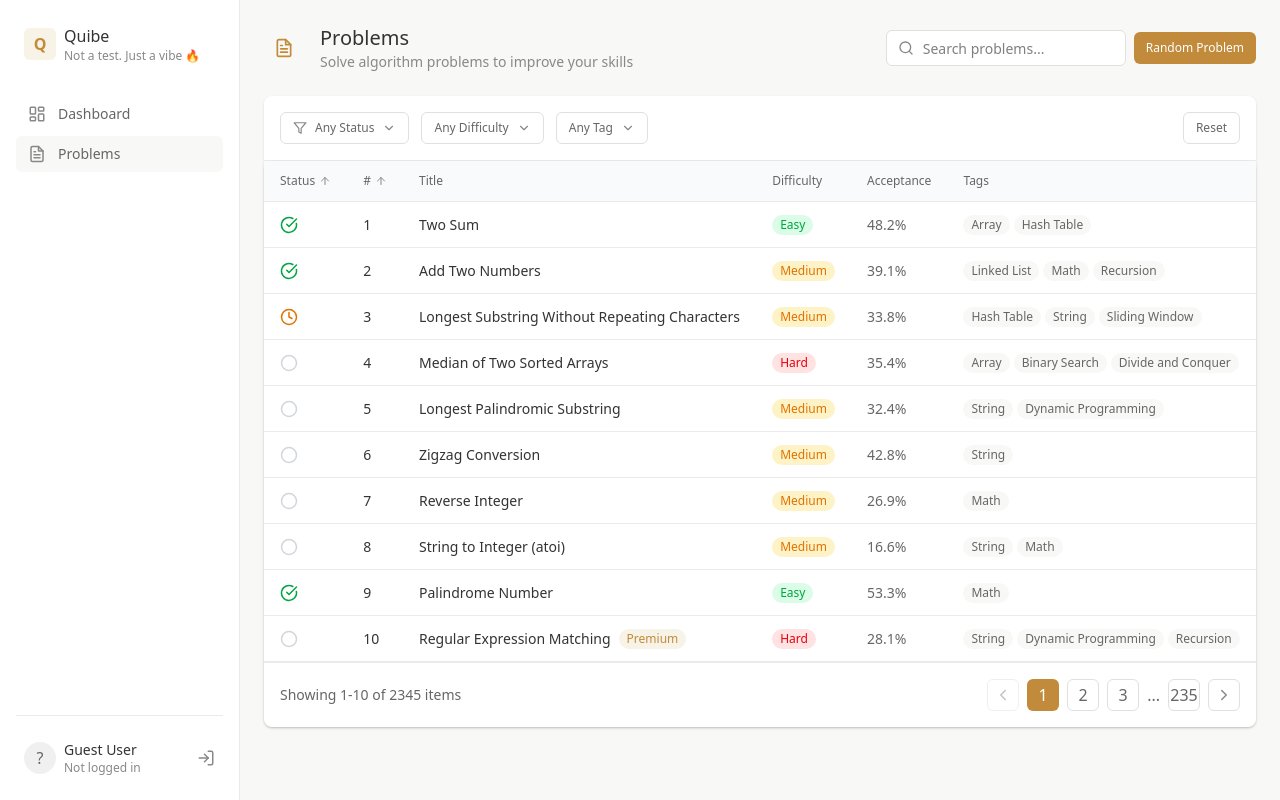
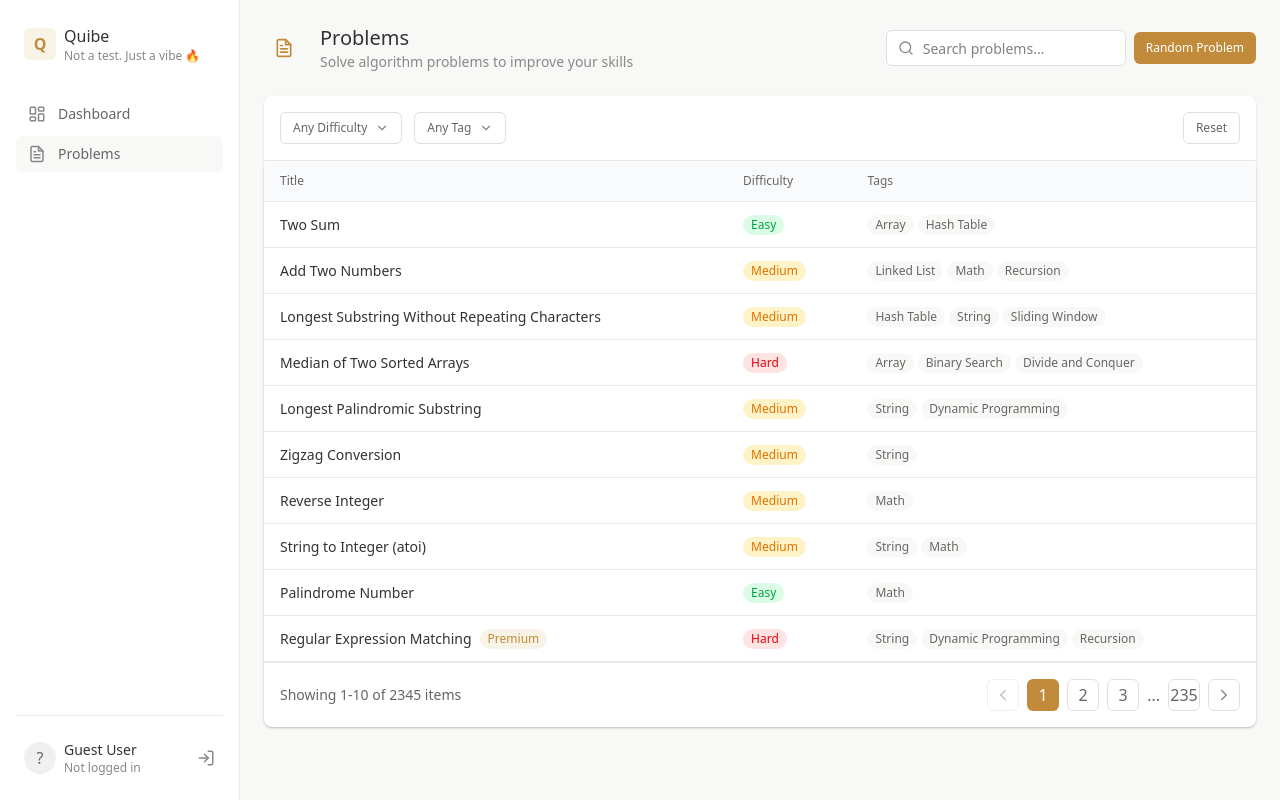
Before and after one commit to dygma0/moco-frontend, a React app: page /problems in a window 1280 px wide. Built offline with nearby package versions, Linux system fonts and the light colour scheme; the HTML template or start-up script is replaced by a standard one.

Commit message:
refactor: 문제 목록 및 필터 컴포넌트 개선

```diff
--- a/src/components/problems/ProblemRow.tsx
+++ b/src/components/problems/ProblemRow.tsx
@@ -1,51 +1,30 @@
-import { Icon } from '../ui/Icon'
-import { Badge } from '../ui/Badge'
+import { Icon } from "../ui/Icon";
+import { Badge } from "../ui/Badge";
 
 export interface ProblemRowProps {
-  id: number
-  title: string
-  difficulty: 'Easy' | 'Medium' | 'Hard'
-  acceptance: string
-  tags: string[]
-  status: 'completed' | 'in-progress' | 'not-started'
-  isPremium?: boolean
+	id: number;
+	title: string;
+	difficulty: "Easy" | "Medium" | "Hard";
+	tags: string[];
+	isPremium?: boolean;
 }
 
-export function ProblemRow({ id, title, difficulty, acceptance, tags, status, isPremium }: ProblemRowProps) {
+export function ProblemRow({
+	id,
+	title,
+	difficulty,
+	tags,
+	isPremium,
+}: ProblemRowProps) {
 	const difficultyVariant =
-    difficulty === 'Easy' ? 'success' :
-      difficulty === 'Medium' ? 'warning' :
-        'danger';
-
-  // Status text for screen readers
-  const statusText =
-    status === 'completed' ? 'Completed' :
-    status === 'in-progress' ? 'In progress' :
-    'Not started';
+		difficulty === "Easy"
+			? "success"
+			: difficulty === "Medium"
+				? "warning"
+				: "danger";
 
 	return (
 		<tr className="border-b border-[#eaeaea] hover:bg-[#f9fafb] transition-colors">
-      <td className="px-4 py-3 text-center">
-        {status === 'completed' && (
-          <Icon id={`completedStatus${id}`} title="Completed" className="h-4 w-4 text-green-600">
-            <path d="M21.801 10A10 10 0 1 1 17 3.335"/>
-            <path d="m9 11 3 3L22 4"/>
-          </Icon>
-        )}
-        {status === 'in-progress' && (
-          <Icon id={`inProgressStatus${id}`} title="In progress" className="h-4 w-4 text-amber-600">
-            <circle cx="12" cy="12" r="10"/>
-            <polyline points="12 6 12 12 16 14"/>
-          </Icon>
-        )}
-        {status === 'not-started' && (
-          <Icon id={`notStartedStatus${id}`} title="Not started" className="h-4 w-4 text-gray-300">
-            <circle cx="12" cy="12" r="10"/>
-          </Icon>
-        )}
-        <span className="sr-only">{statusText}</span>
-      </td>
-      <td className="px-4 py-3 text-sm font-medium text-[#333]">{id}</td>
 			<td className="px-4 py-3">
 				<div className="flex items-center">
 					<a
@@ -59,8 +38,7 @@ export function ProblemRow({ id, title, difficulty, acceptance, tags, status, is
 						<Badge
 							variant="primary"
 							className="ml-2"
-              role="status"
-              ariaLabel="Premium problem"
+							aria-label="Premium problem"
 						>
 							Premium
 						</Badge>
@@ -70,21 +48,15 @@ export function ProblemRow({ id, title, difficulty, acceptance, tags, status, is
 			<td className="px-4 py-3 text-sm">
 				<Badge
 					variant={difficultyVariant}
-          role="status"
-          ariaLabel={`Difficulty level: ${difficulty}`}
+					aria-label={`Difficulty level: ${difficulty}`}
 				>
 					{difficulty}
 				</Badge>
 			</td>
-      <td className="px-4 py-3 text-sm text-[#666]" aria-label="Acceptance rate">{acceptance}</td>
 			<td className="px-4 py-3">
 				<div className="flex flex-wrap gap-1" aria-label="Problem tags">
-          {tags.map(tag => (
-            <Badge
-              key={tag}
-              variant="default"
-              ariaLabel={`Tag: ${tag}`}
-            >
+					{tags.map((tag) => (
+						<Badge key={tag} variant="default" ariaLabel={`Tag: ${tag}`}>
 							{tag}
 						</Badge>
 					))}
--- a/src/components/problems/ProblemsFilters.tsx
+++ b/src/components/problems/ProblemsFilters.tsx
@@ -5,7 +5,6 @@ import {Icon} from '../ui/Icon'
 interface ProblemsFiltersProps {
     onFilterChange?: (filterType: string, value: string) => void
     onReset?: () => void
-    statusFilter?: string
     difficultyFilter?: string
     tagFilter?: string
 }
@@ -13,22 +12,12 @@ interface ProblemsFiltersProps {
 export function ProblemsFilters({
                                     onFilterChange,
                                     onReset,
-                                    statusFilter = 'Any Status',
                                     difficultyFilter = 'Any Difficulty',
                                     tagFilter = 'Any Tag'
                                 }: ProblemsFiltersProps) {
     return (
         <div className="border-b border-[#eaeaea]">
             <div className="p-4 flex flex-wrap gap-3">
-                <FilterButton
-                    label={statusFilter}
-                    icon={
-                        <Icon id="filterIcon" title="Filter">
-                            <polygon points="22 3 2 3 10 12.46 10 19 14 21 14 12.46 22 3"/>
-                        </Icon>
-                    }
-                    onClick={() => onFilterChange?.('status', statusFilter)}
-                />
 
                 <FilterButton
                     label={difficultyFilter}
--- a/src/components/problems/ProblemsTable.tsx
+++ b/src/components/problems/ProblemsTable.tsx
@@ -1,14 +1,14 @@
-import {ProblemRow, ProblemRowProps} from './ProblemRow'
-import {Pagination} from '../ui/Pagination'
-import {Icon} from '../ui/Icon'
+import { ProblemRow, type ProblemRowProps } from "./ProblemRow";
+import { Pagination } from "../ui/Pagination";
+import { Icon } from "../ui/Icon";
 
 interface ProblemsTableProps {
-    problems: ProblemRowProps[]
-    currentPage: number
-    totalPages: number
-    totalProblems: number
-    onPageChange: (page: number) => void
-    itemsPerPage?: number
+	problems: ProblemRowProps[];
+	currentPage: number;
+	totalPages: number;
+	totalProblems: number;
+	onPageChange: (page: number) => void;
+	itemsPerPage?: number;
 }
 
 export function ProblemsTable({
@@ -17,7 +17,7 @@ export function ProblemsTable({
 	totalPages,
 	totalProblems,
 	onPageChange,
-                                  itemsPerPage = 10
+	itemsPerPage = 10,
 }: ProblemsTableProps) {
 	return (
 		<div className="bg-white rounded-lg shadow-sm mb-6">
@@ -26,49 +26,22 @@ export function ProblemsTable({
 					<thead>
 						<tr className="border-b border-[#eaeaea] bg-[#f9fafb] text-xs text-[#666]">
 							<th className="px-4 py-3 text-left font-medium cursor-pointer">
-                            <div className="flex items-center">
-                                Status
-                                <span className="ml-1">
-                    <Icon id="sortStatusIcon" title="Sort ascending" size={12}>
-                      <path d="m5 12 7-7 7 7"/>
-                      <path d="M12 19V5"/>
-                    </Icon>
-                  </span>
-                            </div>
-                        </th>
-                        <th className="px-4 py-3 text-left font-medium cursor-pointer">
-                            <div className="flex items-center">
-                                #
-                                <span className="ml-1">
-                    <Icon id="sortIdIcon" title="Sort ascending" size={12}>
-                      <path d="m5 12 7-7 7 7"/>
-                      <path d="M12 19V5"/>
-                    </Icon>
-                  </span>
-                            </div>
-                        </th>
-                        <th className="px-4 py-3 text-left font-medium cursor-pointer">
 								<div className="flex items-center">Title</div>
 							</th>
 							<th className="px-4 py-3 text-left font-medium cursor-pointer">
 								<div className="flex items-center">Difficulty</div>
 							</th>
-                        <th className="px-4 py-3 text-left font-medium cursor-pointer">
-                            <div className="flex items-center">Acceptance</div>
-                        </th>
 							<th className="px-4 py-3 text-left font-medium">Tags</th>
 						</tr>
 					</thead>
 					<tbody>
-                    {problems.map(problem => (
+						{problems.map((problem) => (
 							<ProblemRow
 								key={problem.id}
 								id={problem.id}
 								title={problem.title}
 								difficulty={problem.difficulty}
-                            acceptance={problem.acceptance}
 								tags={problem.tags}
-                            status={problem.status}
 								isPremium={problem.isPremium}
 							/>
 						))}
@@ -84,5 +57,5 @@ export function ProblemsTable({
 				/>
 			</div>
 		</div>
-    )
+	);
 }
--- a/src/routes/problems/index.tsx
+++ b/src/routes/problems/index.tsx
@@ -1,12 +1,12 @@
-import {createFileRoute} from "@tanstack/react-router";
-import {useState} from "react";
-import {Icon} from "../../components/ui/Icon";
-import {SearchInput} from "../../components/ui/SearchInput";
-import {Button} from "../../components/ui/Button";
-import {PageHeader} from "../../components/ui/PageHeader";
-import {ProblemsFilters} from "../../components/problems/ProblemsFilters";
-import {ProblemsTable} from "../../components/problems/ProblemsTable";
-import {ProblemRowProps} from "../../components/problems/ProblemRow";
+import { createFileRoute } from "@tanstack/react-router";
+import { useState } from "react";
+import { Icon } from "../../components/ui/Icon";
+import { SearchInput } from "../../components/ui/SearchInput";
+import { Button } from "../../components/ui/Button";
+import { PageHeader } from "../../components/ui/PageHeader";
+import { ProblemsFilters } from "../../components/problems/ProblemsFilters";
+import { ProblemsTable } from "../../components/problems/ProblemsTable";
+import type { ProblemRowProps } from "../../components/problems/ProblemRow";
 
 export const Route = createFileRoute("/problems/")({
 	component: ProblemsPage,
@@ -14,7 +14,6 @@ export const Route = createFileRoute("/problems/")({
 
 function ProblemsPage() {
 	const [searchQuery, setSearchQuery] = useState("");
-    const [statusFilter, setStatusFilter] = useState("Any Status");
 	const [difficultyFilter, setDifficultyFilter] = useState("Any Difficulty");
 	const [tagFilter, setTagFilter] = useState("Any Tag");
 	const [currentPage, setCurrentPage] = useState(1);
@@ -24,81 +23,61 @@ function ProblemsPage() {
 			id: 1,
 			title: "Two Sum",
 			difficulty: "Easy",
-            acceptance: "48.2%",
 			tags: ["Array", "Hash Table"],
-            status: "completed",
 		},
 		{
 			id: 2,
 			title: "Add Two Numbers",
 			difficulty: "Medium",
-            acceptance: "39.1%",
 			tags: ["Linked List", "Math", "Recursion"],
-            status: "completed",
 		},
 		{
 			id: 3,
 			title: "Longest Substring Without Repeating Characters",
 			difficulty: "Medium",
-            acceptance: "33.8%",
 			tags: ["Hash Table", "String", "Sliding Window"],
-            status: "in-progress",
 		},
 		{
 			id: 4,
 			title: "Median of Two Sorted Arrays",
 			difficulty: "Hard",
-            acceptance: "35.4%",
 			tags: ["Array", "Binary Search", "Divide and Conquer"],
-            status: "not-started",
 		},
 		{
 			id: 5,
 			title: "Longest Palindromic Substring",
 			difficulty: "Medium",
-            acceptance: "32.4%",
 			tags: ["String", "Dynamic Programming"],
-            status: "not-started",
 		},
 		{
 			id: 6,
 			title: "Zigzag Conversion",
 			difficulty: "Medium",
-            acceptance: "42.8%",
 			tags: ["String"],
-            status: "not-started",
 		},
 		{
 			id: 7,
 			title: "Reverse Integer",
 			difficulty: "Medium",
-            acceptance: "26.9%",
 			tags: ["Math"],
-            status: "not-started",
 		},
 		{
 			id: 8,
 			title: "String to Integer (atoi)",
 			difficulty: "Medium",
-            acceptance: "16.6%",
 			tags: ["String", "Math"],
-            status: "not-started",
 		},
 		{
 			id: 9,
 			title: "Palindrome Number",
 			difficulty: "Easy",
-            acceptance: "53.3%",
 			tags: ["Math"],
-            status: "completed",
 		},
 		{
 			id: 10,
 			title: "Regular Expression Matching",
 			difficulty: "Hard",
-            acceptance: "28.1%",
 			tags: ["String", "Dynamic Programming", "Recursion"],
-            status: "not-started",
 			isPremium: true,
 		},
 	];
@@ -109,9 +88,7 @@ function ProblemsPage() {
 	};
 
 	const handleFilterChange = (filterType: string, value: string) => {
-        if (filterType === "status") {
-            setStatusFilter(value);
-        } else if (filterType === "difficulty") {
+		if (filterType === "difficulty") {
 			setDifficultyFilter(value);
 		} else if (filterType === "tag") {
 			setTagFilter(value);
@@ -120,7 +97,6 @@ function ProblemsPage() {
 	};
 
 	const handleResetFilters = () => {
-        setStatusFilter("Any Status");
 		setDifficultyFilter("Any Difficulty");
 		setTagFilter("Any Tag");
 		setSearchQuery("");
@@ -149,11 +125,11 @@ function ProblemsPage() {
 							stroke="#c28b3b"
 							size={20}
 						>
-                            <path d="M14 2H6a2 2 0 0 0-2 2v16a2 2 0 0 0 2 2h12a2 2 0 0 0 2-2V8z"/>
-                            <path d="M14 2v6h6"/>
-                            <path d="M16 13H8"/>
-                            <path d="M16 17H8"/>
-                            <path d="M10 9H8"/>
+							<path d="M14 2H6a2 2 0 0 0-2 2v16a2 2 0 0 0 2 2h12a2 2 0 0 0 2-2V8z" />
+							<path d="M14 2v6h6" />
+							<path d="M16 13H8" />
+							<path d="M16 17H8" />
+							<path d="M10 9H8" />
 						</Icon>
 					}
 					actions={
@@ -174,7 +150,6 @@ function ProblemsPage() {
 				<div className="bg-white rounded-lg shadow-sm mb-6">
 					{/* Filters */}
 					<ProblemsFilters
-                        statusFilter={statusFilter}
 						difficultyFilter={difficultyFilter}
 						tagFilter={tagFilter}
 						onFilterChange={handleFilterChange}
```
Lines whose indentation alone changed are shown as unchanged.
